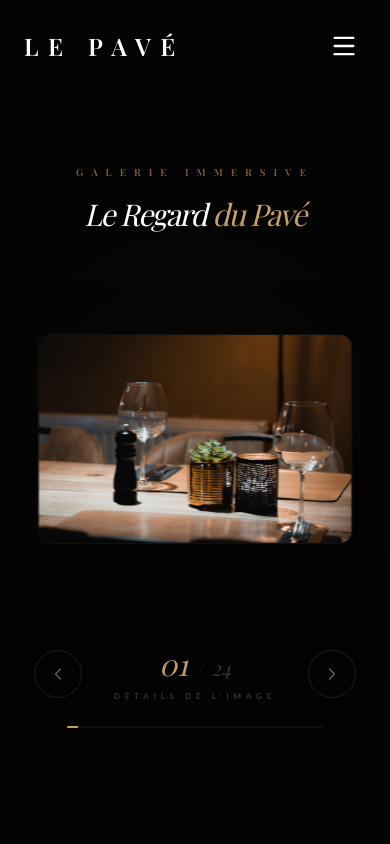
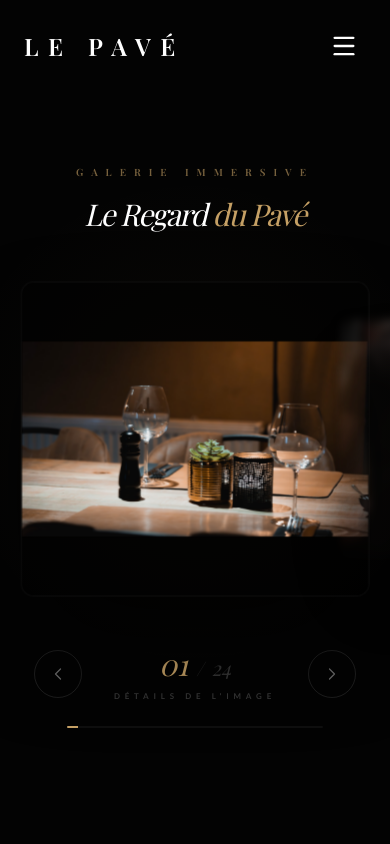
Before and after one commit to Eddyzzero/Restaurant_le_pave, a React (Vite) app: page /gallery in a window 390 px wide. Shown: the top 844 px of the page. Built offline with nearby package versions, Linux system fonts and the light colour scheme; a web font is replaced by a local one.

Commit message:
feat: add Contact page with restaurant details and Gallery page with image lightbox.

```diff
--- a/pages/Contact.tsx
+++ b/pages/Contact.tsx
@@ -138,7 +138,7 @@ const Contact: React.FC = () => {
               </li>
               <li className="flex justify-between border-b border-gray-100 pb-2 gap-2">
                 <span className="font-bold shrink-0">Dimanche</span>
-                <span className="text-right">18:00 - 21:00</span>
+                <span className="text-right">12:00 - 14:00</span>
               </li>
               <li className="flex justify-between text-gray-400 italic gap-2 mt-2">
                 <span>Mardi - Mercredi</span>
--- a/pages/Gallery.tsx
+++ b/pages/Gallery.tsx
@@ -149,23 +149,23 @@ const Gallery: React.FC = () => {
             <div
               key={img.id}
               ref={el => { itemsRef.current[i] = el; }}
-              className="absolute w-[300px] sm:w-[500px] md:w-[750px] aspect-[3/2] preserve-3d group"
+              className="absolute h-[300px] sm:h-[450px] md:h-[600px] max-w-[85vw] preserve-3d group flex justify-center items-center"
               onClick={() => i === activeIndex && setSelectedImage(img.url)}
             >
-              {/* Cadre de l'image avec Border Radius 12px (rounded-xl) */}
-              <div className="relative w-full h-full overflow-hidden rounded-xl border border-white/5 shadow-[0_50px_100px_-20px_rgba(0,0,0,0.8)]">
+              {/* Cadre de l'image adaptatif (hauteur fixe, largeur dynamique basée sur l'image) */}
+              <div className="relative h-full w-fit max-w-full overflow-hidden rounded-xl border border-white/5 shadow-[0_50px_100px_-20px_rgba(0,0,0,0.8)] bg-black/50">
                 <img
                   src={img.url}
                   alt={img.alt}
-                  className="w-full h-full object-cover transition-transform duration-[2s] ease-out group-hover:scale-110"
+                  className="h-full w-auto max-w-full object-contain md:object-cover transition-transform duration-[2s] ease-out group-hover:scale-110"
                   draggable={false}
                 />
 
                 {/* Overlay Infos */}
-                <div className="absolute inset-0 bg-gradient-to-t from-black via-black/10 to-transparent opacity-0 group-hover:opacity-100 transition-all duration-700 flex flex-col justify-end p-4 sm:p-8 md:p-12">
+                <div className="absolute inset-0 bg-gradient-to-t from-black via-black/40 to-transparent opacity-0 group-hover:opacity-100 transition-all duration-700 flex flex-col justify-end p-4 sm:p-6 md:p-10 pointer-events-none">
                   <div className="translate-y-6 group-hover:translate-y-0 transition-transform duration-700">
-                    <p className="text-pave-gold text-[10px] uppercase tracking-widest mb-3 font-bold">{img.category}</p>
-                    <h3 className="text-xl sm:text-3xl font-serif italic mb-4 sm:mb-6 leading-none">{img.alt}</h3>
+                    <p className="text-pave-gold text-[10px] uppercase tracking-widest mb-2 md:mb-3 font-bold">{img.category}</p>
+                    <h3 className="text-lg sm:text-2xl md:text-3xl font-serif italic mb-3 sm:mb-4 md:mb-6 leading-none line-clamp-2">{img.alt}</h3>
                     <div className="flex items-center gap-3 text-white/40 text-[9px] uppercase tracking-[0.4em]">
                       <Maximize2 size={12} /> Agrandir
                     </div>
```
